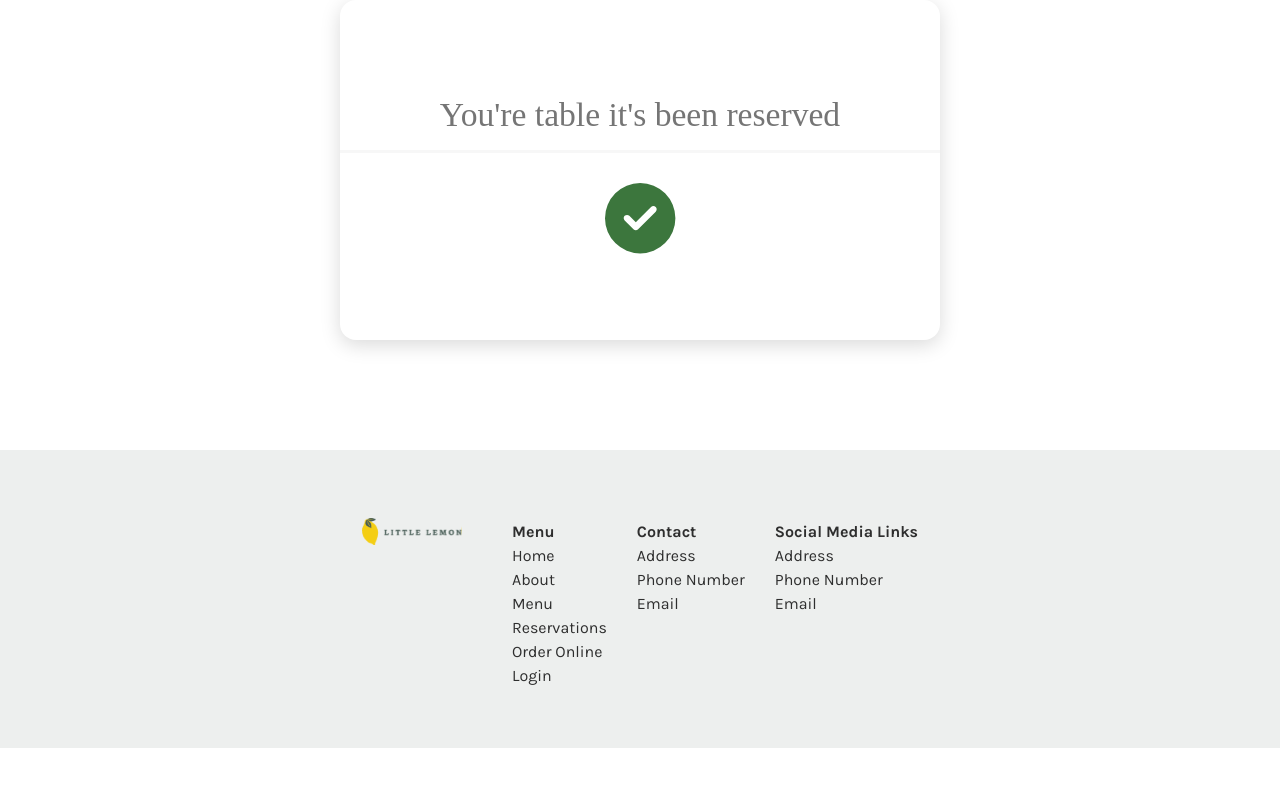
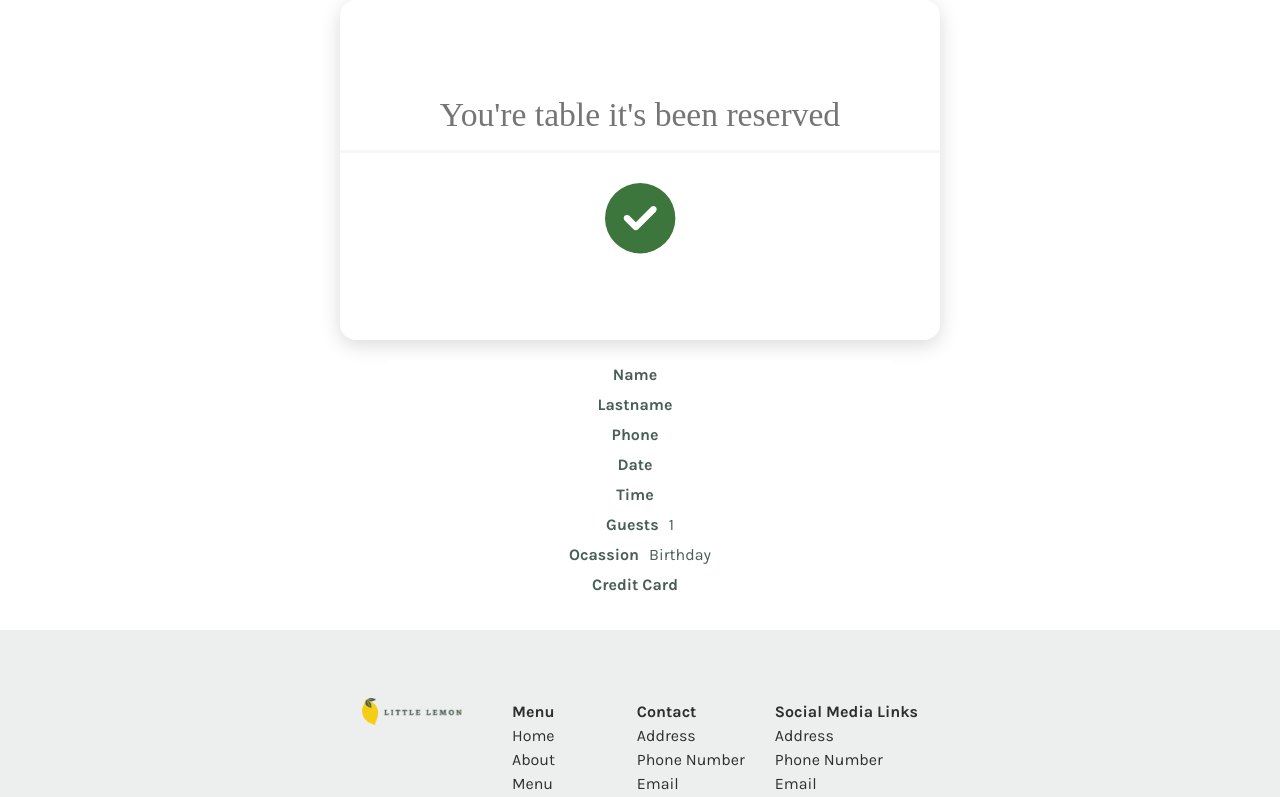
Before and after one commit to friasmariano/little-lemon-app, a Next.js app: page /booking/confirmation in a window 1280 px wide. Shown: the part 416-1213 px from the top of the page. Before the commit the page ends 1164 px from the top, so only its background shows below. Built offline with nearby package versions, Linux system fonts and the light colour scheme; a web font is replaced by a local one.

Commit message:
Booking Confirmation Data - Update

```diff
--- a/app/booking/confirmation/page.jsx
+++ b/app/booking/confirmation/page.jsx
@@ -3,18 +3,10 @@
 import { FontAwesomeIcon } from "@fortawesome/react-fontawesome"
 import { faCheckCircle } from "@fortawesome/free-solid-svg-icons"
 import Hero from "../../../components/Hero"
-import { useState } from "react"
+import { useSelector } from 'react-redux'
 
 export default function BookingConfirmation() {
-    const [bookingData, setBookingData] = useState([]);
-
-    const getBookingData = () => {
-        if (typeof data !== 'undefined' && data !== null) {
-            localStorage.getItem('reservationData');
-
-            setBookingData(JSON.parse(localStorage.getItem('reservationData')));
-        }
-    }
+        const reservationData = useSelector((state) => state.reservation.data);
 
     return (
         <main>
@@ -57,14 +49,107 @@ export default function BookingConfirmation() {
                  />
                 </div>
 
-                <div>
-                    <ul>
-                        {bookingData.map((e, index) => {
-                            return <li key={index}>
-                                {e}
-                            </li>
-                        })}
-                    </ul>
+                <div style={{ display: 'flex',
+                              margin: '20px 0px 30px 0px',
+                              flexDirection: 'column',
+                              alignItems: 'center',
+                              justifyContent: 'center'}}>
+                    <p style={{ display: 'flex',
+                                width: '500px',
+                                height: '30px',
+                                alignItems: 'center',
+                                justifyContent: 'center',
+                                backgroundColor: 'white',
+                                textAlign: 'center'}}>
+                        <b style={{ marginRight: '10px' }}>Name</b>
+                        <span>
+                            {reservationData.name}
+                        </span>
+                    </p>
+                    <p style={{ display: 'flex',
+                                width: '500px',
+                                height: '30px',
+                                alignItems: 'center',
+                                justifyContent: 'center',
+                                backgroundColor: 'white',
+                                textAlign: 'center'}}>
+                        <b style={{ marginRight: '10px' }}>Lastname</b>
+                        <span>
+                            {reservationData.lastname}
+                        </span>
+                    </p>
+                    <p style={{ display: 'flex',
+                                width: '500px',
+                                height: '30px',
+                                alignItems: 'center',
+                                justifyContent: 'center',
+                                backgroundColor: 'white',
+                                textAlign: 'center'}}>
+                        <b style={{ marginRight: '10px' }}>Phone</b>
+                        <span>
+                            {reservationData.phone}
+                        </span>
+                    </p>
+                    <p style={{ display: 'flex',
+                                width: '500px',
+                                height: '30px',
+                                alignItems: 'center',
+                                justifyContent: 'center',
+                                backgroundColor: 'white',
+                                textAlign: 'center'}}>
+                        <b style={{ marginRight: '10px' }}>Date</b>
+                        <span>
+                            {reservationData.date}
+                        </span>
+                    </p>
+                    <p style={{ display: 'flex',
+                                width: '500px',
+                                height: '30px',
+                                alignItems: 'center',
+                                justifyContent: 'center',
+                                backgroundColor: 'white',
+                                textAlign: 'center'}}>
+                        <b style={{ marginRight: '10px' }}>Time</b>
+                        <span>
+                            {reservationData.time}
+                        </span>
+                    </p>
+                    <p style={{ display: 'flex',
+                                width: '500px',
+                                height: '30px',
+                                alignItems: 'center',
+                                justifyContent: 'center',
+                                backgroundColor: 'white',
+                                textAlign: 'center'}}>
+                        <b style={{ marginRight: '10px' }}>Guests</b>
+                        <span>
+                            {reservationData.guest}
+                        </span>
+                    </p>
+                    <p style={{ display: 'flex',
+                                width: '500px',
+                                height: '30px',
+                                alignItems: 'center',
+                                justifyContent: 'center',
+                                backgroundColor: 'white',
+                                textAlign: 'center'}}>
+                        <b style={{ marginRight: '10px' }}>Ocassion</b>
+                        <span>
+                            {reservationData.ocassion}
+                        </span>
+                    </p>
+                    <p style={{ display: 'flex',
+                                width: '500px',
+                                height: '30px',
+                                alignItems: 'center',
+                                justifyContent: 'center',
+                                backgroundColor: 'white',
+                                textAlign: 'center'}}>
+                        <b style={{ marginRight: '10px' }}>Credit Card</b>
+                        <span>
+                            {reservationData.creditCard}
+                        </span>
+                    </p>
                 </div>
             </section>
         </main>
--- a/app/test/page.js
+++ b/app/test/page.js
@@ -1,31 +1,57 @@
 'use client';
 
 import { useSelector, useDispatch } from 'react-redux'
-import { increment, decrement, incrementByAmount } from '../../lib/features/table-reservation/store/reservation-slice'
+import { update } from '../../lib/features/table-reservation/store/reservation-slice'
 import Hero from '../../components/Hero';
 import buttonStyles from '../../styles/button.module.css'
 
 export default function Test() {
-    const value = useSelector((state) => state.reservation.value);
     const dispatch = useDispatch();
+    const reservationData = useSelector((state) => state.reservation.data);
+
+    const handleClick = () => {
+        dispatch(update({
+            name: 'John',
+            lastname: 'Doe',
+            phone: '1234567890',
+            date: '2021-08-01',
+            time: '12:00',
+            guest: 2,
+            ocassion: 'Birthday',
+            creditCard: '1234-5678-9012-3456'
+        }))
+    }
 
     return (
         <section>
             <Hero>
                 Test
             </Hero>
-            <h1>Reservation Count: { value }</h1>
+            <div style={{ display: 'flex',
+                          flexDirection: 'column',
+                          alignItems: 'center',
+                          gap: '20px',
+                          paddingTop: '20px' }}>
+                <h1 style={{ fontSize: '1.5rem', fontWeight: '600' }}>Reservation data</h1>
+                <div>
+                    <p><b>Name: </b>{reservationData.name}</p>
+                    <p><b>Lastname: </b>{reservationData.lastname}</p>
+                    <p><b>Phone: </b>{reservationData.phone}</p>
+                    <p><b>Date: </b>{reservationData.date}</p>
+                    <p><b>Time: </b>{reservationData.time}</p>
+                    <p><b>Guest: </b>{reservationData.guest}</p>
+                    <p><b>Ocassion: </b>{reservationData.ocassion}</p>
+                    <p><b>Credit Card: </b>{reservationData.creditCard}</p>
+                </div>
+            </div>
             <div style={{ display: 'flex',
                           alignItems: 'center',
                           margin: 'auto',
                           padding: '10px 0px 20px 10px',
                           gap: '10px'}}>
                 <button className={buttonStyles.default}
-                        onClick={() => dispatch(increment())}>Increment</button>
-                <button className={buttonStyles.default}
-                        onClick={() => dispatch(decrement())}>Decrement</button>
-                <button className={buttonStyles.default}
-                        onClick={() => dispatch(incrementByAmount(5))}>Increment By 5</button>
+                        onClick={handleClick}>Add</button>
+
             </div>
         </section>
     )
--- a/components/BookingForm.jsx
+++ b/components/BookingForm.jsx
@@ -260,7 +260,7 @@ export default function BookingForm({ sectionNames, submitFunction }) {
                     <div style={{ display: 'flex', flexDirection: 'column', alignItems: 'center' }}>
                         <div className={styles.section}>
                         <label className={styles.subtitle}
-                            htmlFor="date">Choose time</label>
+                            htmlFor="date">Choose Date</label>
 
                             <div style={{ position: 'relative',
                                         display: 'flex',
--- a/lib/features/table-reservation/store/reservation-slice.js
+++ b/lib/features/table-reservation/store/reservation-slice.js
@@ -3,20 +3,23 @@ import { createSlice } from "@reduxjs/toolkit";
 const reservationSlice = createSlice({
     name: 'reservation',
     initialState: {
-        value: 0
+        data: {
+            name: '',
+            lastname: '',
+            phone: '',
+            date: '',
+            time: '',
+            guest: 1,
+            ocassion: 'Birthday',
+            creditCard: ''
+        }
     },
     reducers: {
-        increment: (state) => {
-            state.value += 1;
-        },
-        decrement: (state) => {
-            state.value -= 1;
-        },
-        incrementByAmount: (state, action) => {
-            state.value += action.payload;
+        update: (state, action) => {
+            state.data = {...action.payload};
         }
     }
 })
 
-export const { increment, decrement, incrementByAmount } = reservationSlice.actions;
+export const { update } = reservationSlice.actions;
 export default reservationSlice.reducer;
```
Also changed, not shown: lib/store.js (+0 -8 lines).
